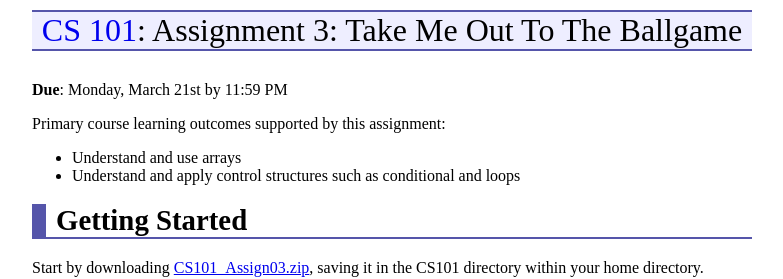
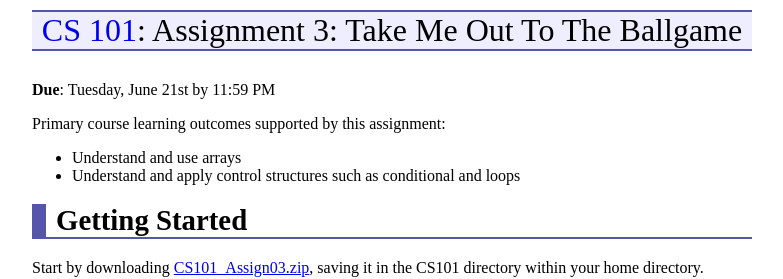
Before and after one commit to ycpcs/cs101-summer2016, a Jekyll site: the page built from assign/assign03.md, in a window 1280 px wide and 900 px high. Shown: the top 279 px of the window, without its empty margins (248-1031 px from the left). Built offline with Jekyll 4.4.1, drawn with Linux system fonts in a browser that asks for light colours.

Commit message:
add assignment 3
add assignment 3

```diff
--- a/assign/assign03.md
+++ b/assign/assign03.md
@@ -3,7 +3,7 @@ layout: default
 title: "Assignment 3: Take Me Out To The Ballgame"
 ---
 
-**Due**: Monday, March 21st by 11:59 PM
+**Due**: Tuesday, June 21st by 11:59 PM
 
 Primary course learning outcomes supported by this assignment:
 
```
Also changed, not shown: assign/index.md (+1 -0 lines), index.md (+1 -0 lines), 1 other file.
